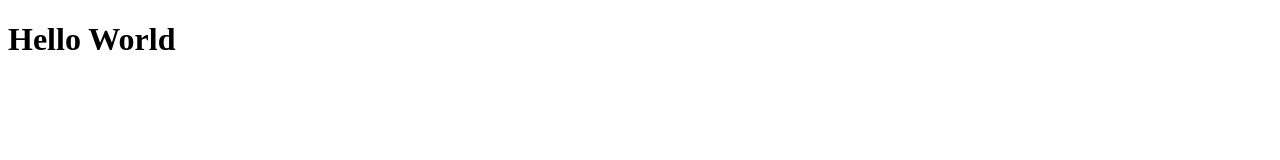
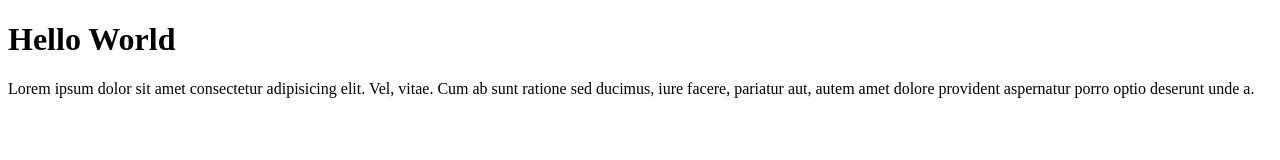
Before and after one commit to devidkurniasandi/devid-test, a plain HTML site: page index.html in a window 1280 px wide. Drawn offline with Linux system fonts and the light colour scheme.

Commit message:
Menambahkan paragraf baru

```diff
--- a/index.html
+++ b/index.html
@@ -8,5 +8,6 @@
   </head>
   <body>
     <h1>Hello World</h1>
+    <p>Lorem ipsum dolor sit amet consectetur adipisicing elit. Vel, vitae. Cum ab sunt ratione sed ducimus, iure facere, pariatur aut, autem amet dolore provident aspernatur porro optio deserunt unde a.</p>
   </body>
 </html>
```
